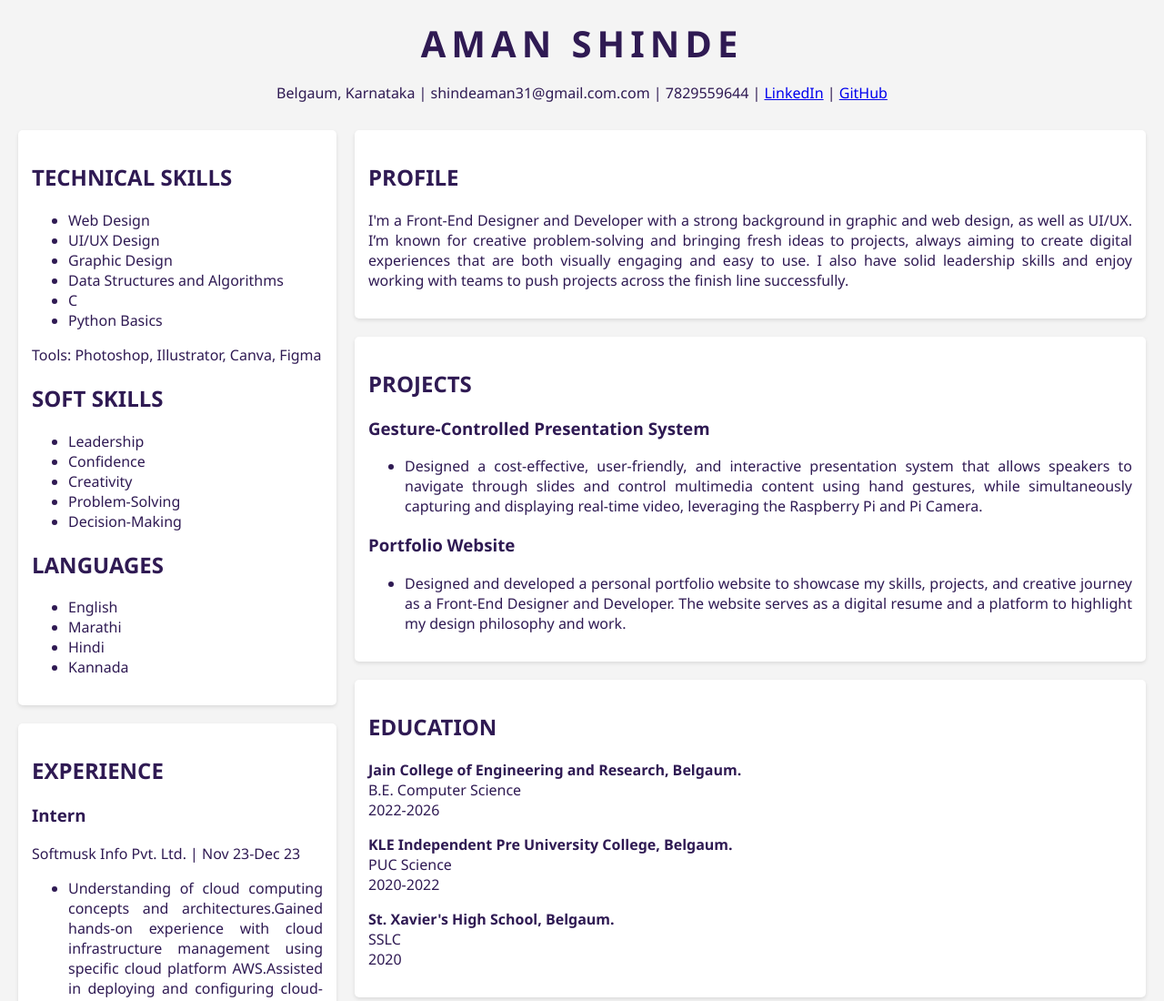
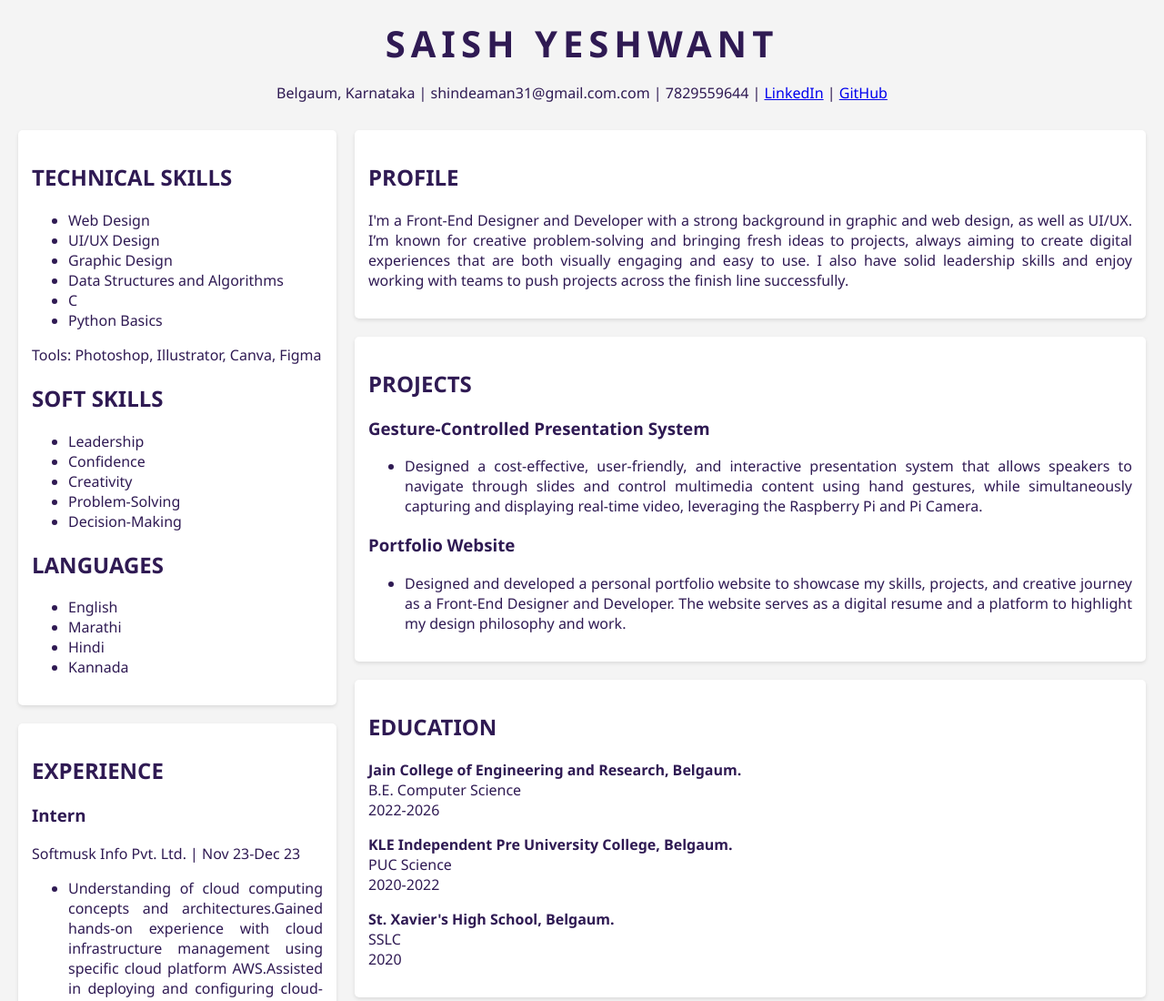
Before and after one commit to amanshinde/resume, a plain HTML site: page index.html in a window 1280 px wide. Shown: the top 1100 px of the page at 91% size. Drawn offline with Linux system fonts and the light colour scheme.

Commit message:
version 2

```diff
--- a/index.html
+++ b/index.html
@@ -66,7 +66,7 @@
 </style>
 <body>
     <header>
-        <h1>AMAN SHINDE</h1>
+        <h1>SAISH YESHWANT</h1>
         <p>Belgaum, Karnataka | shindeaman31@gmail.com.com | 7829559644 | <a href="https://www.linkedin.com/in/aman-shinde-29a6a227a?utm_source=share&utm_campaign=share_via&utm_content=profile&utm_medium=android_app">LinkedIn</a> | <a href="https://github.com/amanshinde">GitHub</a></p>
     </header>
 
```
